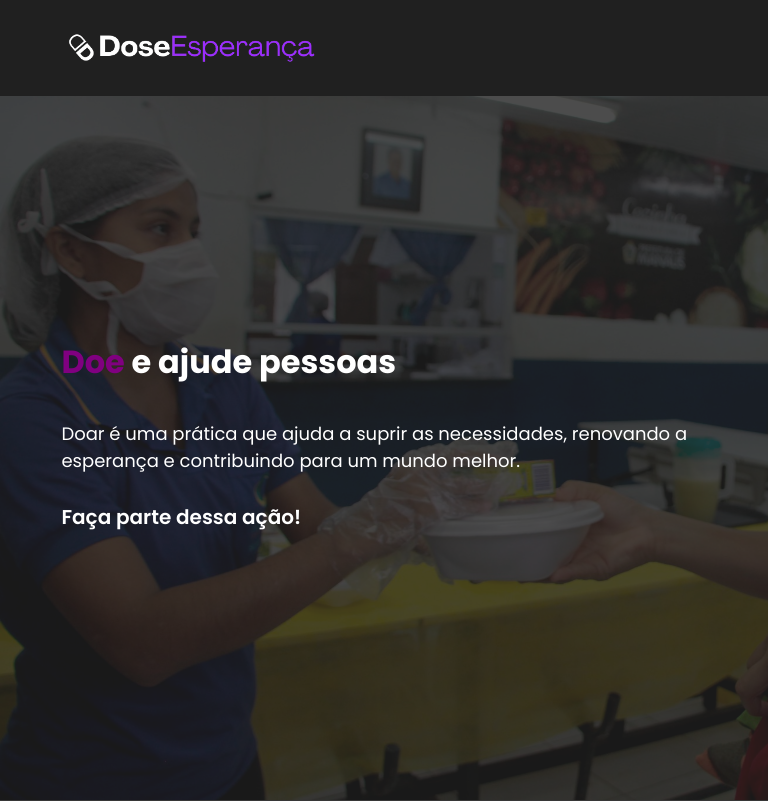
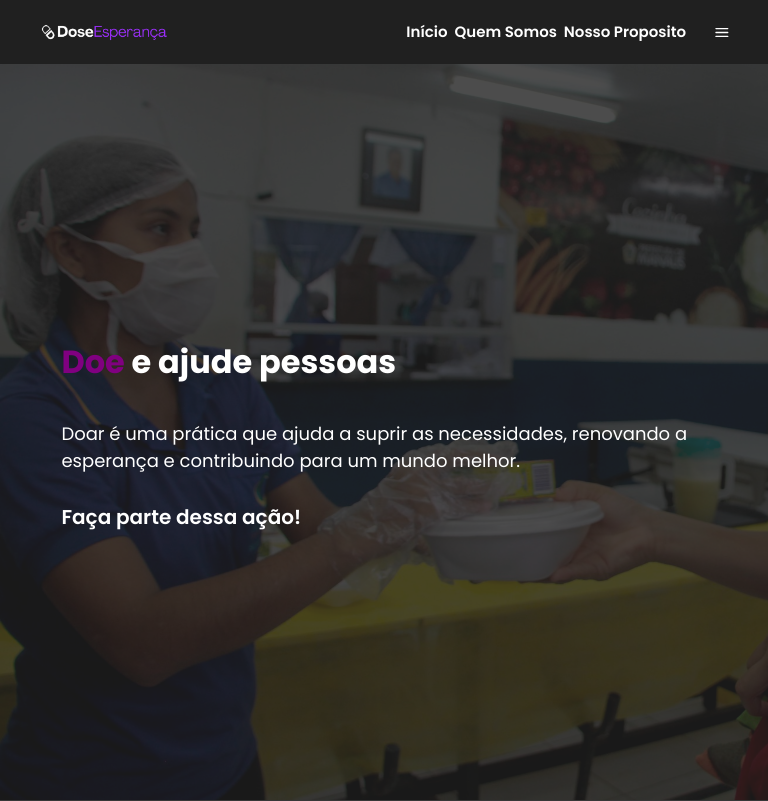
Before and after one commit to Kauakfm/fe-dose-of-hope, a React (Create React App) app in the folder doacaoMedicamento/: page / in a window 768 px wide. Shown: the top 801 px of the page. Built offline with nearby package versions, Linux system fonts and the light colour scheme.

Commit message:
header responsive

```diff
--- a/doacaoMedicamento/src/componentes/HeaderDeitado/headerDeitado.css
+++ b/doacaoMedicamento/src/componentes/HeaderDeitado/headerDeitado.css
@@ -193,32 +193,3 @@
 .custom-dropdown.open {
     background-color: #252529;
 }
-
-
-
-@media (max-width: 768px) {
-    .header {
-        flex-direction: column;
-        height: auto;
-    }
-
-    .header-avatar {
-        justify-content: space-between;
-        width: 100%;
-        margin-top: 10px;
-    }
-
-    .header-avatar span {
-        display: block;
-        font-size: 14px;
-    }
-
-    .dropdown-menu {
-        right: 0;
-        left: auto;
-    }
-
-    .menu-button {
-        margin-right: 20px;
-    }
-}
--- a/doacaoMedicamento/src/componentes/HeaderHome/headerhome.css
+++ b/doacaoMedicamento/src/componentes/HeaderHome/headerhome.css
@@ -20,7 +20,6 @@
     font-weight: 600;
     margin-left: -25%;
 }
-
 
 .headerHome div a {
     font-size: 15px;
@@ -48,47 +47,40 @@
     margin-left: 10%;
 }
 
-.btn-doar {
+.btn-doar,
+.btn-doar2 {
     background-color: var(--purple-color);
     border-radius: 6px;
     padding: 3px 18px !important;
 }
 
-.btn-doar2 {
-    margin-left: 0%;
-    background-color: var(--purple-color);
-    border-radius: 6px;
-    padding: 3px 18px !important;
-}
-
-.btn-doar:hover {
+.btn-doar:hover,
+.btn-doar2:hover {
     color: var(--white-color);
     background-color: var(--2-purple-color);
 }
 
-#header-mobile {
+.logo2 {
+    width: 50%;
+}
+
+#header-mobileee{
     display: none;
 }
 
-.dropdown-overlay div {
+.dropdown-overlay div{
     width: 100%;
     height: 10vh;
     display: flex;
     justify-content: flex-end;
     padding-right: 6.5vw;
 }
-
-.dropdown-overlay div svg {
+.dropdown-overlay div svg{
     font-size: 34px;
     height: 10vh;
     margin-left: 15%;
 }
-
-.logo2 {
-    width: 40%;
-}
-
-.dropdown-overlay section {
+.dropdown-overlay section{
     display: flex;
     flex-direction: column;
     align-items: flex-end;
@@ -97,16 +89,14 @@
     padding: 0 9vw 0 0;
     gap: 2vh;
 }
-
-.dropdown-overlay section a {
+.dropdown-overlay section a{
     display: flex;
     align-items: center;
     gap: 1.5vw;
     margin-bottom: 0.5vh;
 
 }
-
-.dropdown-overlay section button {
+.dropdown-overlay section button{
     background-color: var(--dark-blue-color);
     border: none;
     padding: 0.7vh 4vw;
@@ -116,7 +106,6 @@
     box-shadow: 1px 1px 12px #00000082;
     transition: 0.4s ease-in-out;
 }
-
 .dropdown-overlay {
     position: fixed !important;
     top: 0;
@@ -130,67 +119,60 @@
     transition: right 0.3s ease-in-out;
     z-index: 9999;
 }
-
 .dropdown-overlay.open {
     right: 0;
 }
-
 .slide-in {
     transform: translateX(0);
 }
 
-#header-mobile {
-    display: none;
-}
+@media (max-width: 1080px) {
+    .headerHome {
+        height: 8vh;
+        padding: 0 5%;
+    }
+    #header-web{
+        display: none;
+    }
+    #header-mobileee{
+        display: flex;
+    }
+    .headerHome h1 {
+        font-size: 20px;
+        margin-left: 0%;
 
-@media (max-width: 1080px) {
-    #header-mobile {
-        display: flex;
-        flex: 1;
-        justify-content: flex-end;
+    }
+    .headerHome div {
+        width: 70%;
+        margin-right: 0%;
+        margin-left: 15%;
+        justify-content: none;
+        flex: none;
     }
 
-    .headerHome h1 {
-        margin-left: 0%;
+    .headerHome div a {
+        margin-left: 15%;
+        margin: 5%;
     }
 
-    .dropdown-overlay {
-        display: none;
+    .btn-doar {
+        margin-top: 2%;
+        width: 50%;
     }
 
     .div-btn {
         display: none;
     }
+}
 
-    .headerHome div a{
-        margin: 6%;
+@media (min-width: 768px) {
+    .dropdown-overlay {
+        display: none;
+        /* Esconder o dropdown no desktop */
     }
 
-    .dropdown-overlay.open {
+    #header-web {
         display: flex;
-        flex-direction: column;
-        width: 55%;
-        text-align: center;
-        align-items: center;
-        margin-bottom: 0%;
-    }
-
-    .btn-doar {
-        width: 65%;
-        text-align: center;
+        /* Mostrar o menu tradicional no desktop */
     }
 }
-
-@media (min-width: 1700px) {
-    .headerHome {
-        padding: 0 8%;
-    }
-
-    .headerHome div a {
-        font-size: 22px;
-    }
-
-    .headerHome h1 {
-        font-size: 34px;
-    }
-}
--- a/doacaoMedicamento/src/componentes/HeaderHome/index.js
+++ b/doacaoMedicamento/src/componentes/HeaderHome/index.js
@@ -1,13 +1,12 @@
-import './headerhome.css'
+import './headerhome.css';
 import { Link, useLocation } from 'react-router-dom';
 import React, { useState, useEffect, useRef } from 'react';
 import { FiMenu } from 'react-icons/fi';
 import { RiCloseLine } from 'react-icons/ri';
-import Logo from '../../imagens/doselogo2.png'
+import Logo from '../../imagens/doselogo2.png';
 
 export default function Header() {
     const location = useLocation();
-    const [currentScreen, setCurrentScreen] = useState('');
     const [dropdownOpen, setDropdownOpen] = useState(false);
     const dropdownRef = useRef(null);
 
@@ -19,6 +18,7 @@ export default function Header() {
         }
 
         document.addEventListener("mousedown", handleClickOutside);
+
         return () => {
             document.removeEventListener("mousedown", handleClickOutside);
         };
@@ -27,10 +27,12 @@ export default function Header() {
     const toggleDropdown = () => {
         setDropdownOpen(!dropdownOpen);
     };
-
+    const closeDropdown = () => {
+        setDropdownOpen(false);
+    };
     return (
         <div className='headerHome'>
-            <Link to={`/inicio`}>
+            <Link to={`/`}>
                 <img className='logo2' src={Logo} alt='LogoDose' />
             </Link>
             <div id='header-web' className='container-header'>
@@ -38,15 +40,14 @@ export default function Header() {
                 <a href='#quem-somos'>Quem Somos</a>
                 <a href='#nosso-proposito'>Nosso Proposito</a>
             </div>
-            <div id='header-mobile' onClick={toggleDropdown}>
-                <FiMenu fontSize={25} />
-            </div>
             <div className='div-btn'>
                 <Link className="btn-doar" to={`/login`}>Entrar</Link>
                 <Link className="btn-doar2" to={`/cadastro`}>Cadastrar-se</Link>
             </div>
-            <div ref={dropdownRef} className={`dropdown-overlay ${dropdownOpen ? 'open' : ''}`}>
-                <div><RiCloseLine onClick={toggleDropdown} /></div>
+
+            <FiMenu id='header-mobileee' onClick={toggleDropdown} fontSize={105} />
+            <div ref={dropdownRef} className={`dropdown-overlay ${dropdownOpen ? 'open slide-in' : ''}`}>
+                <div><RiCloseLine onClick={closeDropdown} /></div>
                 <Link to={`/inicio`}>Início</Link>
                 <a href='#quem-somos'>Quem Somos</a>
                 <a href='#nosso-proposito'>Nosso Proposito</a>
--- a/doacaoMedicamento/src/componentes/HeaderMobile/headermobile.css
+++ b/doacaoMedicamento/src/componentes/HeaderMobile/headermobile.css
@@ -1,14 +1,13 @@
-@media (max-width: 1080px) {
-    #header-web{
+/* @media (max-width: 720) {
+    #header-web {
         display: none;
     }
-    #header-mobile{
+    #header-mobile {
         display: flex;
-        position: absolute;
+        position: fixed;
         top: 5%;
         right: 5%;
         z-index: 1000;
-        position: fixed;
     }
     .header-mobile h1 {
         font-size: 20px;
@@ -19,7 +18,6 @@
         margin-right: 0%;
         margin-left: 15%;
     }
-
     .header-mobile div a {
         margin-left: 15%;
         padding: 2%;
@@ -33,6 +31,5 @@
 
     .btn-doar {
         margin-top: 0%;
-
     }
-}
+} */
--- a/doacaoMedicamento/src/componentes/HeaderMobile/index.js
+++ b/doacaoMedicamento/src/componentes/HeaderMobile/index.js
@@ -5,34 +5,34 @@ import { FiMenu } from 'react-icons/fi';
 import { RiCloseLine } from 'react-icons/ri';
 
 export default function HeaderMobile() {
-    const location = useLocation();
-    const [dropdownOpen, setDropdownOpen] = useState(false);
-    const dropdownRef = useRef(null);
+    // const location = useLocation();
+    // const [dropdownOpen, setDropdownOpen] = useState(false);
+    // const dropdownRef = useRef(null);
 
-    useEffect(() => {
-        function handleClickOutside(event) {
-            if (dropdownRef.current && !dropdownRef.current.contains(event.target)) {
-                setDropdownOpen(false);
-            }
-        }
+    // useEffect(() => {
+    //     function handleClickOutside(event) {
+    //         if (dropdownRef.current && !dropdownRef.current.contains(event.target)) {
+    //             setDropdownOpen(false);
+    //         }
+    //     }
 
-        document.addEventListener("mousedown", handleClickOutside);
-        return () => {
-            document.removeEventListener("mousedown", handleClickOutside);
-        };
-    }, []);
+    //     document.addEventListener("mousedown", handleClickOutside);
+    //     return () => {
+    //         document.removeEventListener("mousedown", handleClickOutside);
+    //     };
+    // }, []);
 
-    const toggleDropdown = () => {
-        setDropdownOpen(!dropdownOpen);
-    };
+    // const toggleDropdown = () => {
+    //     setDropdownOpen(!dropdownOpen);
+    // };
 
-    const closeDropdown = () => {
-        setDropdownOpen(false);
-    };
+    // const closeDropdown = () => {
+    //     setDropdownOpen(false);
+    // };
 
     return (
         <div>
-            <FiMenu id='header-mobile' onClick={toggleDropdown} fontSize={25} />
+            {/* <FiMenu id='header-mobile' onClick={toggleDropdown} fontSize={25} />
             <div ref={dropdownRef} className={`dropdown-overlay ${dropdownOpen ? 'open slide-in' : ''}`}>
                 <div><RiCloseLine onClick={closeDropdown} /></div>
                 <Link to={`/inicio`}>Início</Link>
@@ -41,16 +41,14 @@ export default function HeaderMobile() {
                 <Link to={`/chat`}>Chat</Link>
                 <Link to='/conta'>Minha Conta</Link>
                 <div className="btn-adm dropdown">
-                    {/* <button className="btn btn-secondary btn-sm dropdown-toggle" type="button" data-bs-toggle="dropdown" aria-expanded="false">
-                        Administrativo
-                    </button>   */}
+
                     <ul className="dropdown-menu">
                         <li><Link to={`/administrativo/aprovar`} className="dropdown-item">Aprovar medicamento</Link></li>
                         <li><Link to={`/administrativo/usuarios`} className="dropdown-item">Usuários</Link></li>
                     </ul>
                 </div>
                 <Link className="btn-doar" to={`/login`}>Sair</Link>
-            </div>
+            </div>   */}
         </div>
     );
 }
--- a/doacaoMedicamento/src/paginas/Home/index.js
+++ b/doacaoMedicamento/src/paginas/Home/index.js
@@ -3,6 +3,7 @@ import React, { useEffect, useState } from 'react'
 import HeaderInicio from '../../componentes/HeaderHome'
 import { Link } from 'react-router-dom'
 import Footer from '../../componentes/Footer'
+import HeaderMobile from '../../componentes/HeaderMobile'
 
 export default function Home() {
 
@@ -15,6 +16,7 @@ export default function Home() {
     return (
         <div className="home">
             <HeaderInicio />
+            {/* <HeaderMobile /> */}
             <div id='inicio' className='backgroundHome'>
                 <div className='backgroundImage' />
                 <h1><span>Doe</span> e ajude pessoas</h1>
```
